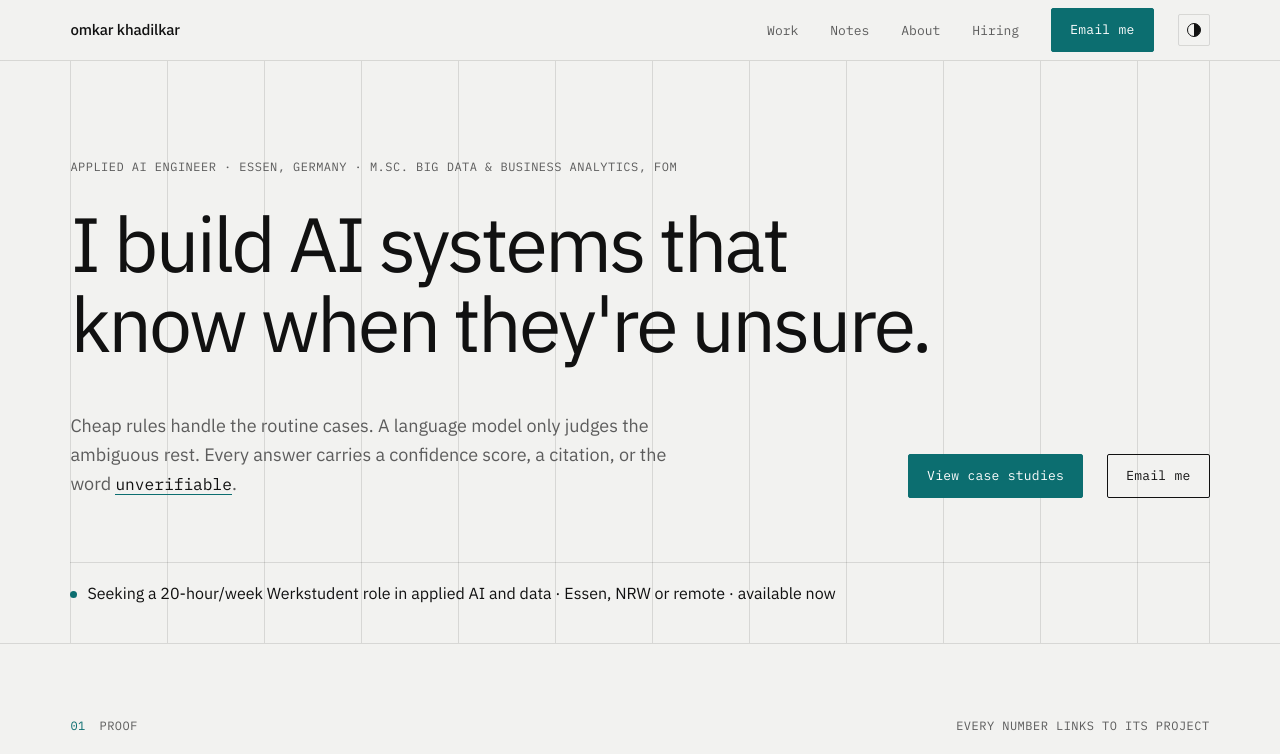
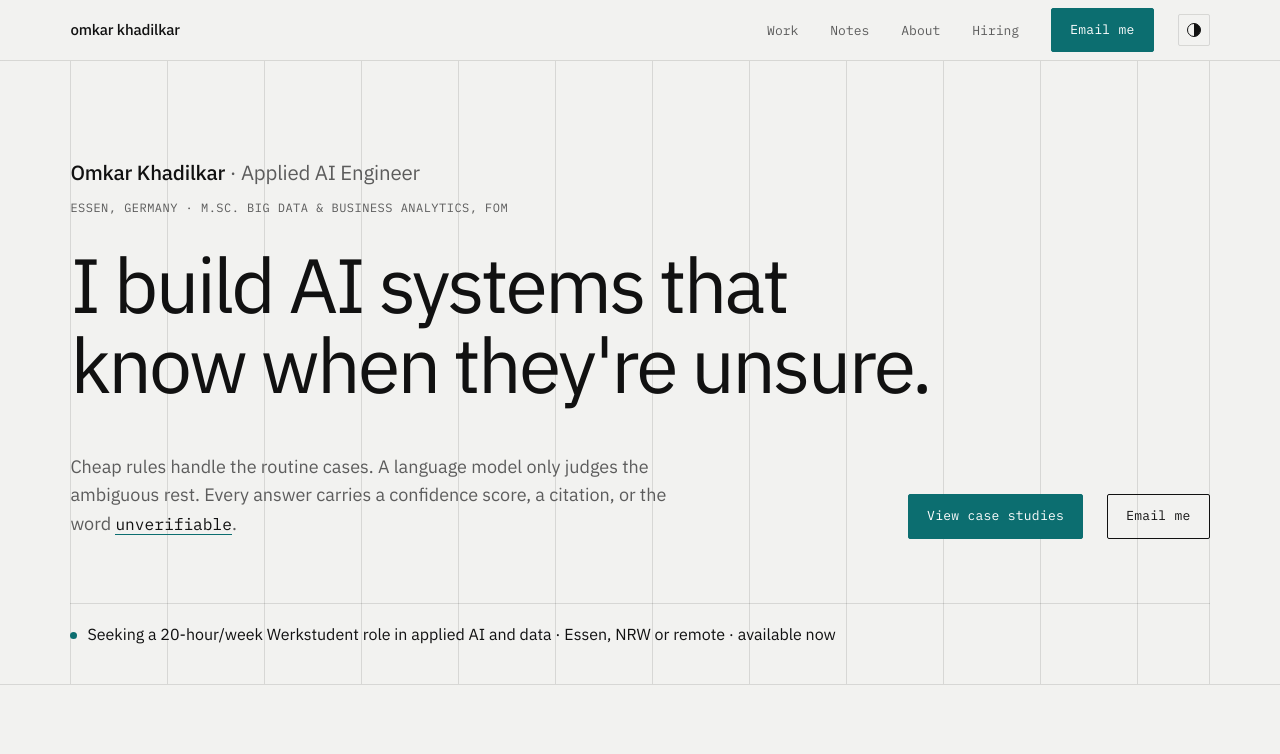
Before and after one commit to omkar-k0/portfolio, an Astro site: page / in a window 1280 px wide. Shown: the top 754 px of the page. Built offline with nearby package versions, Linux system fonts and the light colour scheme; Astro itself is replaced by a stand-in of ours.

Commit message:
Home hero: name and role above the pitch
Co-Authored-By: Claude Opus 5.5 <noreply@anthropic.com>
Claude-Session: https://claude.ai/code/session_01NptCt7UGuwRHvuxv7w8oEA

```diff
--- a/src/pages/index.astro
+++ b/src/pages/index.astro
@@ -23,7 +23,8 @@ const doors = [
   <section class="hero">
     <div class="gridlines" aria-hidden="true">{Array.from({ length: 12 }, () => <span />)}</div>
     <div class="wrap hero-in">
-      <p class="label eyebrow reveal">{SITE.role} · {SITE.location} · {SITE.study}</p>
+      <p class="who reveal"><span class="nm">{SITE.name}</span> · {SITE.role}</p>
+      <p class="label eyebrow reveal">{SITE.location} · {SITE.study}</p>
       <h1 class="reveal">{SITE.pitch}</h1>
       <div class="hero-foot">
         <p class="lede reveal">
@@ -156,7 +157,9 @@ const doors = [
   /* Hero */
   .hero { position: relative; overflow: hidden; }
   .hero-in { position: relative; padding-top: 96px; padding-bottom: 36px; }
-  .eyebrow { margin-bottom: 28px; }
+  .who { font-size: clamp(18px, 1.6vw, 22px); letter-spacing: -0.01em; color: var(--muted); }
+  .who .nm { color: var(--ink); font-weight: 500; }
+  .eyebrow { margin: 8px 0 28px; }
   h1 {
     font-size: clamp(40px, 6vw, 84px); line-height: 1.04; letter-spacing: -0.035em;
     max-width: 14.5em; text-wrap: balance;
@@ -165,8 +168,8 @@ const doors = [
   .lede { max-width: 34em; color: var(--muted); font-size: 18px; }
   .lede code { font-family: var(--mono); font-size: 0.9em; color: var(--ink); border-bottom: 1px solid var(--accent); }
   .cta { display: flex; align-items: center; gap: 24px; }
-  .status { margin-top: 64px; padding-top: 18px; border-top: 1px solid var(--rule); display: flex; align-items: center; gap: 10px; font-size: 16px; }
-  .dot { width: 7px; height: 7px; border-radius: 50%; background: var(--accent); display: inline-block; }
+  .status { margin-top: 64px; padding-top: 18px; border-top: 1px solid var(--rule); display: flex; align-items: flex-start; gap: 10px; font-size: 16px; }
+  .dot { width: 7px; height: 7px; border-radius: 50%; background: var(--accent); display: inline-block; flex-shrink: 0; margin-top: 0.6em; }
 
   /* Proof */
   .proof { list-style: none; margin: 0; padding: 0; display: grid; grid-template-columns: repeat(4, 1fr); border-top: 1px solid var(--rule); border-bottom: 1px solid var(--rule); }
```
